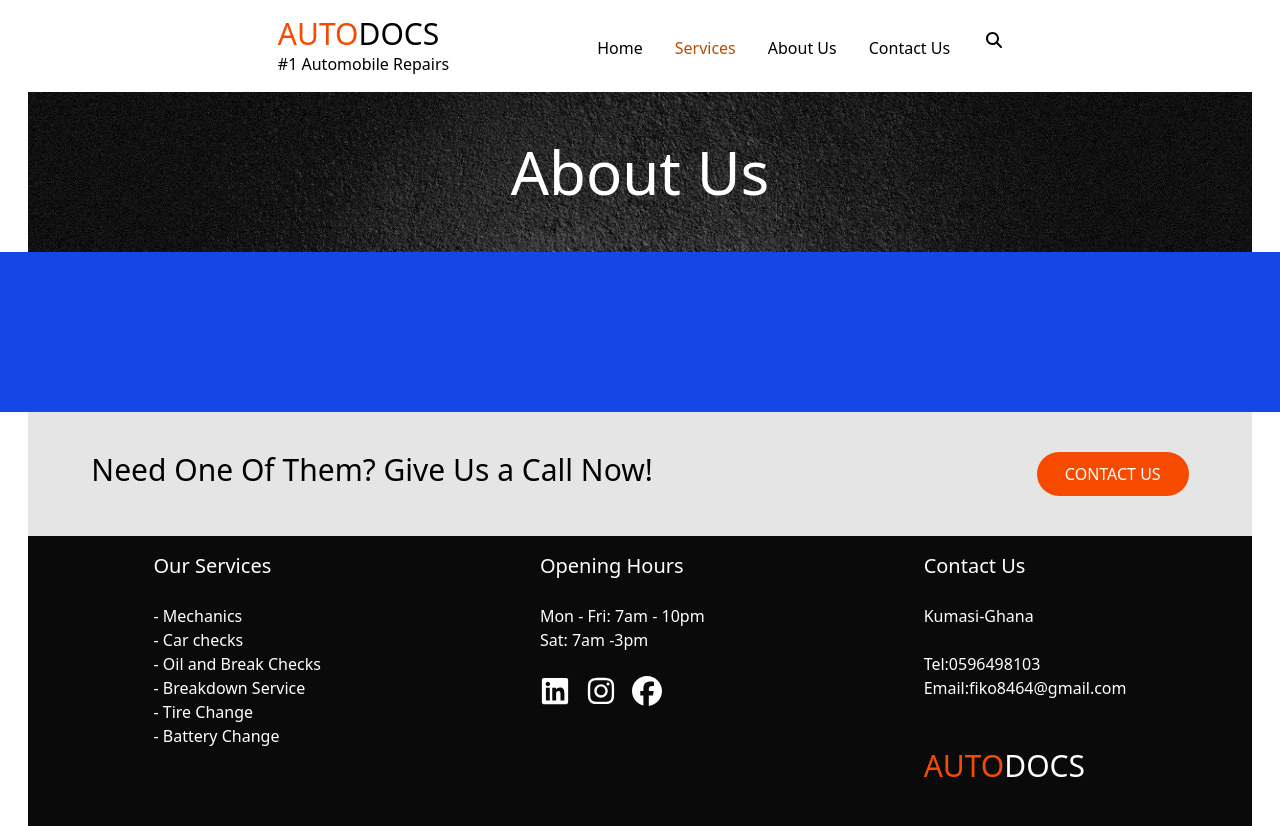
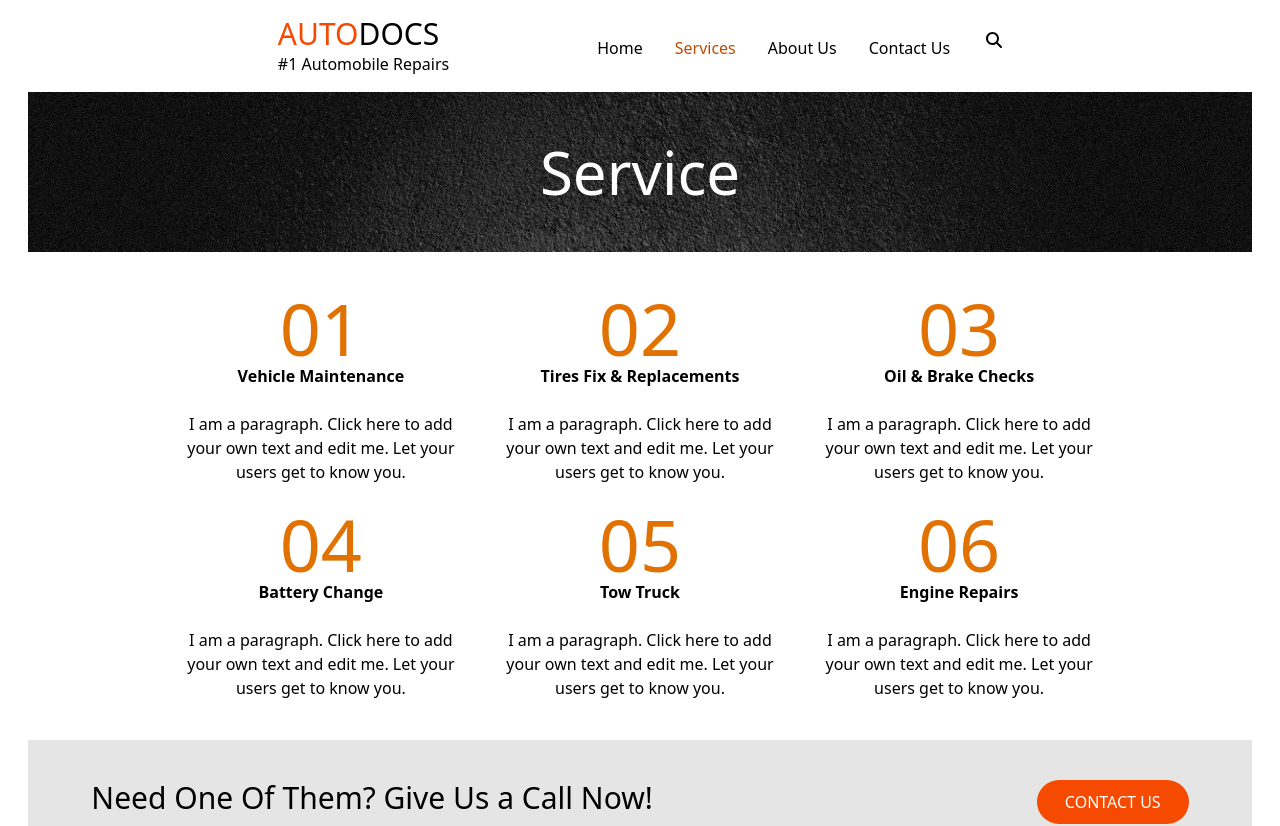
Before and after one commit to SKY-NYT/Autodoc, a React (Vite) app: page /services in a window 1280 px wide. Shown: the top 826 px of the page. Built offline with nearby package versions, Linux system fonts and the light colour scheme.

Commit message:
worked on service page

```diff
--- a/package.json
+++ b/package.json
@@ -7,11 +7,13 @@
     "dev": "vite",
     "build": "vite build",
     "lint": "eslint .",
-    "preview": "vite preview"
+    "preview": "vite preview",
+    "server": "json-server --watch src/page.json --port 8000"
   },
   "dependencies": {
     "@tailwindcss/vite": "^4.0.6",
     "react": "^19.0.0",
+
     "react-dom": "^19.0.0",
     "react-icons": "^5.4.0",
     "react-router-dom": "^7.1.5",
--- a/src/components/Background.jsx
+++ b/src/components/Background.jsx
@@ -1,20 +1,33 @@
 import React from 'react'
 import back from '../assets/images/back.png'
+import pages from '../pages.json'
+import { useLocation } from 'react-router-dom'
+
+
 
 const Background = () => {
+  const location = useLocation();
+  const currentPage = pages.find((page) => page.path == location.pathname);
   return (
-    <section className='   text-white flex justify-center' >
-      <div className='flex-col  border-x-28 w-full  '>
+    <>
+
+
+        <section className='   text-white flex justify-center' >
+        <div className='flex-col  border-x-28 w-full  '>
         <div className='relative overflow-hidden h-40 '>
 
           <img src={back}className='w-full '/>
           <div className='absolute top-0 w-full h-40 grid place-items-center'>
-          <h1 className=' text-6xl text-center text-white '>About Us</h1>
+          <h1 className=' text-6xl text-center text-white  font-medium'>{currentPage ? currentPage.title : "Page Not Found"}</h1>
           </div>
               </div>
 
       </div>
-    </section>
+      </section>
+
+
+
+    </>
   )
 }
 
--- /dev/null
+++ b/src/pages.json
@@ -0,0 +1,5 @@
+[
+    { "path": "/services", "title": "Service" },
+    { "path": "/about_us", "title": "About Us" },
+    { "path": "/contact_us", "title": "Contact Us" }
+  ]
--- a/src/pages/AboutUsPage.jsx
+++ b/src/pages/AboutUsPage.jsx
@@ -9,13 +9,17 @@ const AboutUsPage = () => {
        <Background className='pb-1.5'/>
 
        </div>
-      <div className='p-20 grid place-items-center'>
+      <div className='p-20 grid place-items-center text-center  '>
         <p>
        I'm a paragraph. Click here to add your own text and edit me. It's easy. Just click “Edit Text” or double click me to add your own content and make changes to the font. Feel free to drag and drop me anywhere you like on your page. I'm a great place for you to tell a story and let your users know a little more about you.
+       <br/>
+       <br/>
 
 
 
 This is a great space to write long text about your company and your services. You can use this space to go into a little more detail about your company. Talk about your team and what services you provide. Tell your visitors the story of how you came up with the idea for your business and what makes you different from your competitors. Make your company stand out and show your visitors who you are.
+<br/>
+       <br/>
 
 
 
--- a/src/pages/ContactUsPage.jsx
+++ b/src/pages/ContactUsPage.jsx
@@ -8,8 +8,8 @@ const ContactUs = () => {
        <Background className='pb-1.5'/>
 
        </div>
-      <div className='p-20 grid place-items-center bg-fuchsia-600'>
-        <div></div>
+      <div className='p-20 grid place-items-center '>
+        <div>sdfsd</div>
 </div>
     </section>
   )
--- a/src/pages/ServicesPage.jsx
+++ b/src/pages/ServicesPage.jsx
@@ -1,14 +1,32 @@
 import React from 'react'
 import Background from '../components/Background'
+import services from '../services.json'
 const ServicesPage = () => {
+
+
   return (
 <section className='relative'>
       <div >
        <Background className='pb-1.5'/>
 
        </div>
-      <div className='p-20 grid place-items-center bg-blue-700'>
-        <div></div>
+      <div className='p-20 grid place-items-center  py-10 '>
+        <div className='grid grid-cols-3 gap-6 text-center  w-5/6'>
+        {services.map((service,index) => (
+          <div key={index}>
+          <span className='text-amber-600 text-7xl'>{service.id}</span>
+            <p>
+              <h2 className='font-bold'>{service.title}</h2>
+            <br/>
+            {service.description}
+            </p>
+            </div>
+
+        ))}
+
+
+
+        </div>
 </div>
     </section>
   )
--- /dev/null
+++ b/src/services.json
@@ -0,0 +1,32 @@
+[
+    {
+      "id": "01",
+      "title": "Vehicle Maintenance",
+      "description": "I am a paragraph. Click here to add your own text and edit me. Let your users get to know you."
+    },
+    {
+      "id": "02",
+      "title": "Tires Fix & Replacements",
+      "description": "I am a paragraph. Click here to add your own text and edit me. Let your users get to know you."
+    },
+    {
+      "id": "03",
+      "title": "Oil & Brake Checks",
+      "description": "I am a paragraph. Click here to add your own text and edit me. Let your users get to know you."
+    },
+    {
+      "id": "04",
+      "title": "Battery Change",
+      "description": "I am a paragraph. Click here to add your own text and edit me. Let your users get to know you."
+    },
+    {
+      "id": "05",
+      "title": "Tow Truck",
+      "description": "I am a paragraph. Click here to add your own text and edit me. Let your users get to know you."
+    },
+    {
+      "id": "06",
+      "title": "Engine Repairs",
+      "description": "I am a paragraph. Click here to add your own text and edit me. Let your users get to know you."
+    }
+  ]
--- a/vite.config.js
+++ b/vite.config.js
@@ -11,5 +11,13 @@ export default defineConfig({
   server :{
     port:  3000//this should be the default port
     }
+    ,
+    proxy:{
+      '/api': {
+      target: 'http://localhost:8000', // Backend server
+      changeOrigin: true,
+      rewrite: (path) => path.replace(/^\/api/, '')
 
+      }
+    }
 })
```
